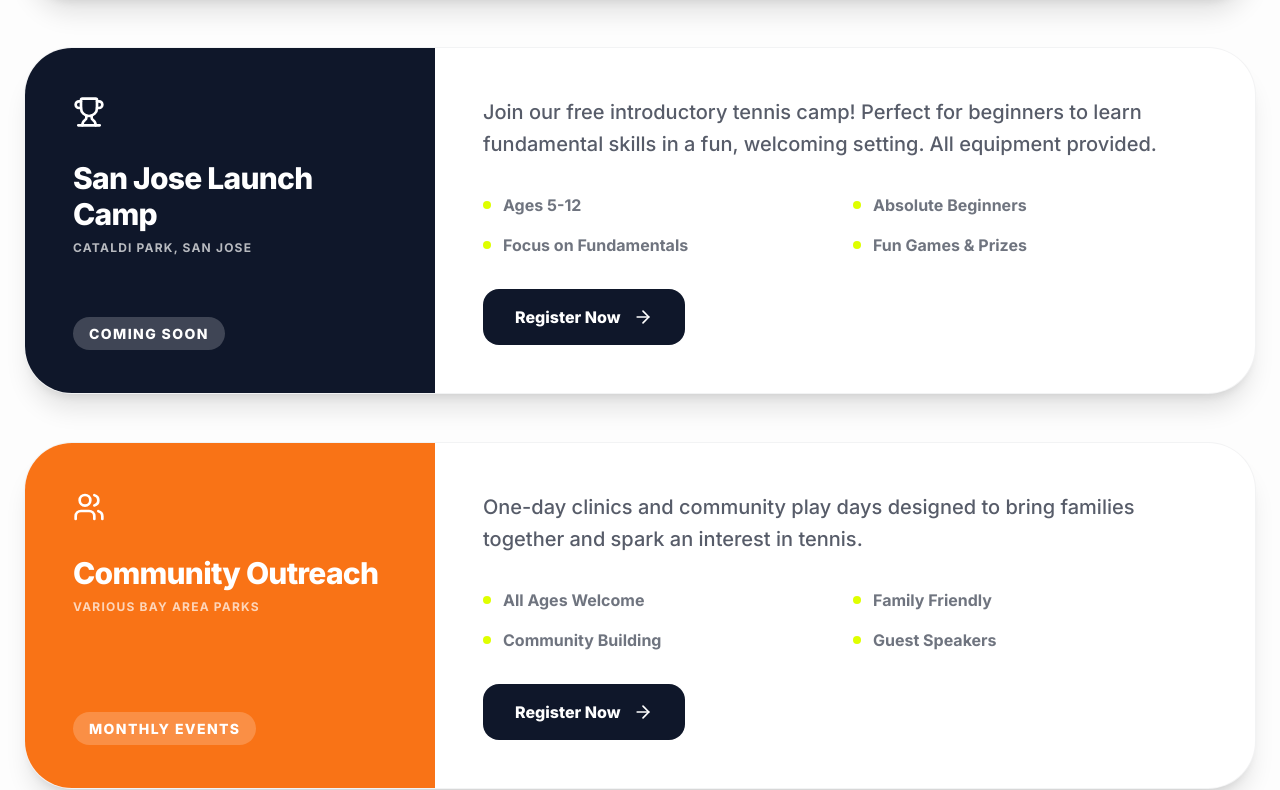
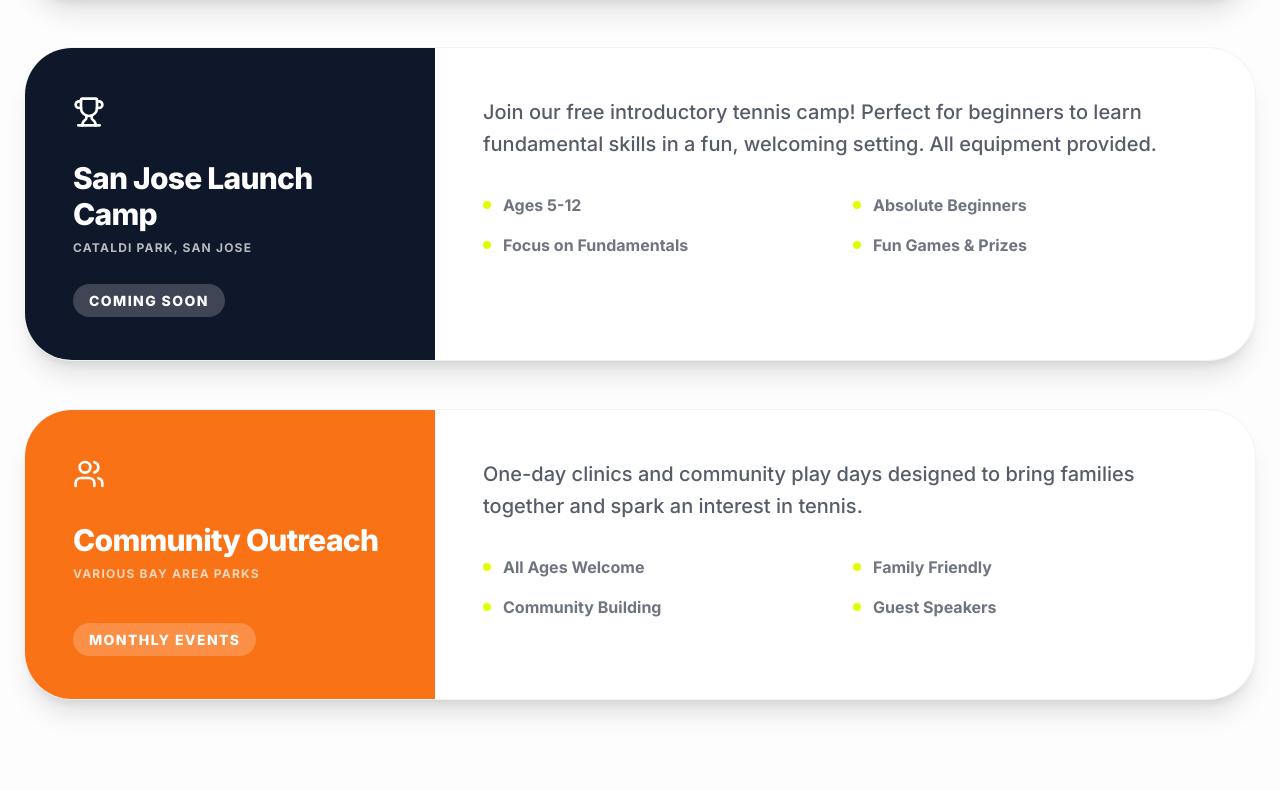
Before and after one commit to Azaxek/RISE-TENNIS, a React (Vite) app: page /programs in a window 1280 px wide. Shown: the part 913-1703 px from the top of the page. Built offline with nearby package versions, Linux system fonts and the light colour scheme.

Commit message:
Remove Register Now from San Jose Launch Camp and Community Outreach

```diff
--- a/src/pages/ProgramsPage.tsx
+++ b/src/pages/ProgramsPage.tsx
@@ -24,8 +24,7 @@ export const ProgramsPage = () => {
       details: ["Ages 5-12", "Absolute Beginners", "Focus on Fundamentals", "Fun Games & Prizes"],
       icon: <Trophy className="w-8 h-8" />,
       color: "bg-midnight",
-      textColor: "text-white",
-      link: "https://docs.google.com/forms/d/e/1FAIpQLSfIOMmzgoUpsxI53eBZybu7-EIlmkMmNQZqiBaJR8qmOXiN8A/viewform"
+      textColor: "text-white"
     },
     {
       title: "Community Outreach",
@@ -35,8 +34,7 @@ export const ProgramsPage = () => {
       details: ["All Ages Welcome", "Family Friendly", "Community Building", "Guest Speakers"],
       icon: <Users className="w-8 h-8" />,
       color: "bg-energetic-orange",
-      textColor: "text-white",
-      link: "https://docs.google.com/forms/d/e/1FAIpQLSfIOMmzgoUpsxI53eBZybu7-EIlmkMmNQZqiBaJR8qmOXiN8A/viewform"
+      textColor: "text-white"
     }
   ];
 
@@ -92,9 +90,11 @@ export const ProgramsPage = () => {
                     ))}
                   </div>
                 </div>
-                <a href={p.link} target="_blank" rel="noopener noreferrer" className="bg-midnight text-white px-8 py-4 rounded-2xl font-black flex items-center gap-3 self-start hover:bg-tennis-neon hover:text-midnight transition-all">
-                  Register Now <ArrowRight className="w-5 h-5" />
-                </a>
+                {p.link && (
+                  <a href={p.link} target="_blank" rel="noopener noreferrer" className="bg-midnight text-white px-8 py-4 rounded-2xl font-black flex items-center gap-3 self-start hover:bg-tennis-neon hover:text-midnight transition-all">
+                    Register Now <ArrowRight className="w-5 h-5" />
+                  </a>
+                )}
               </div>
             </motion.div>
           ))}
```
